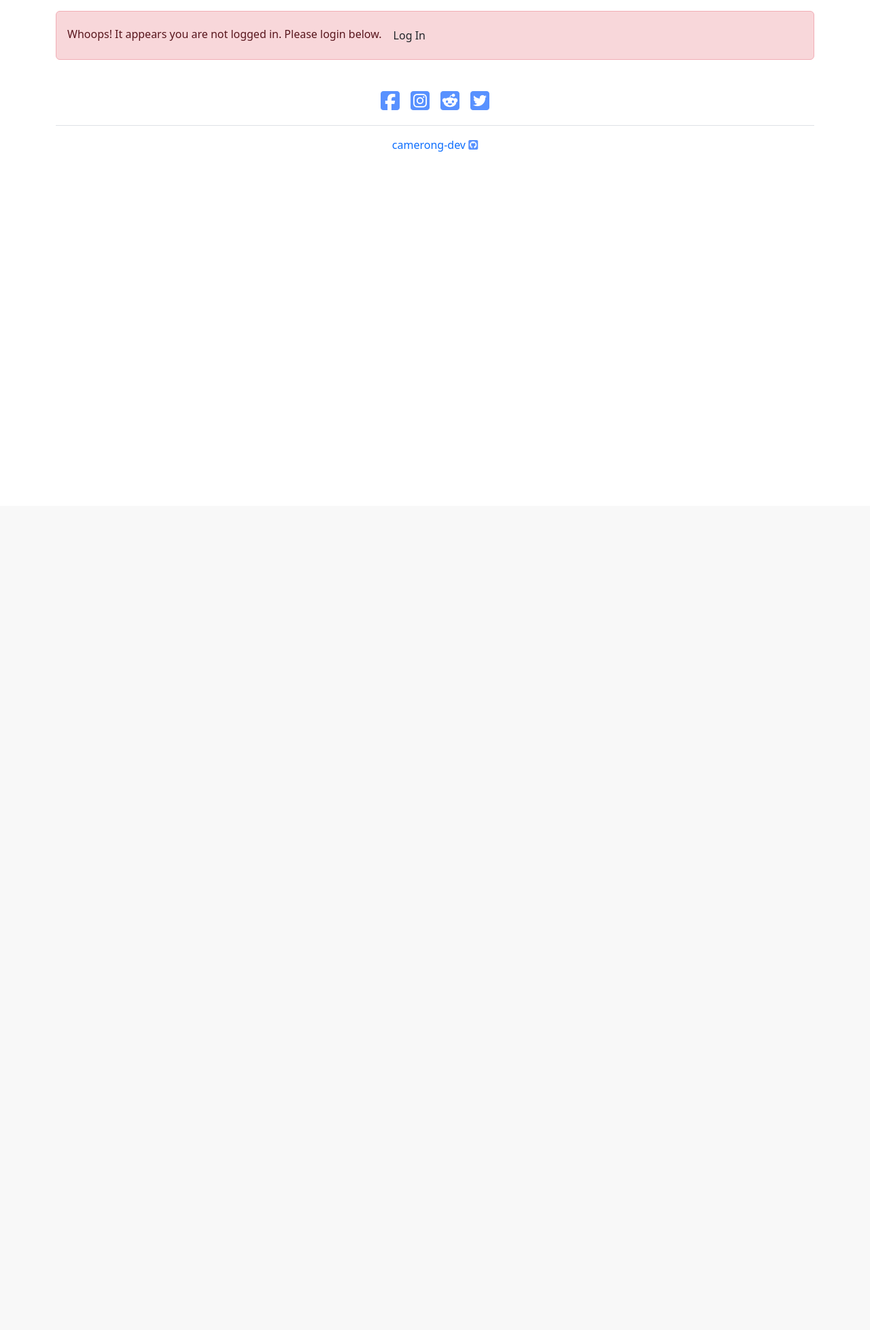
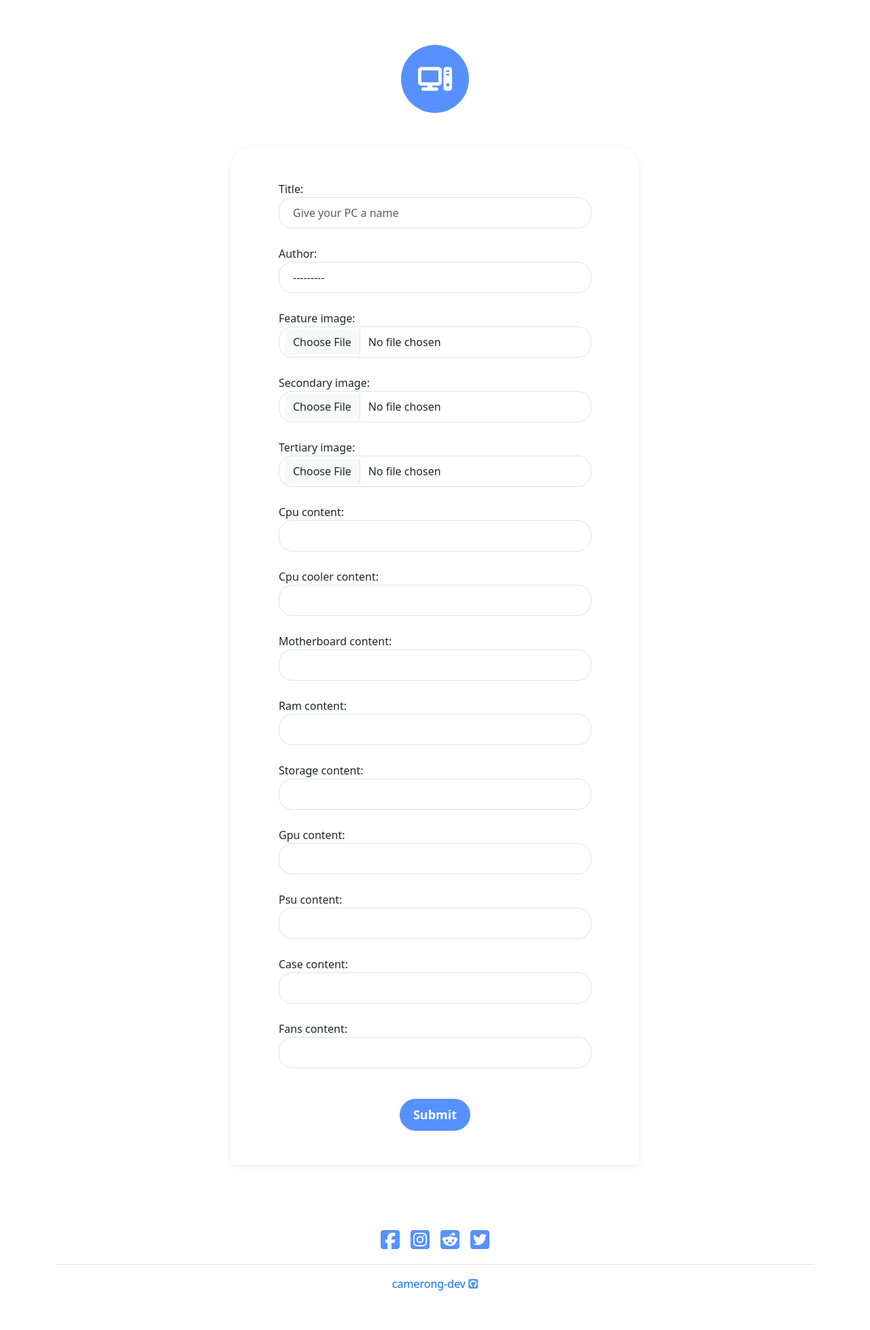
Before and after one commit to camerong-dev/inspire-pc, a Django app: page /add_pc/ in a window 1280 px wide. Shown: the part 56-2012 px from the top of the page at 68% size. Before the commit the page ends 279 px from the top, so only its background shows below. Run offline with Django 3.2, Linux system fonts and the light colour scheme; the visitor is signed in with stand-in values (Sample User, id 1); data comes from the database, SQL or seed files in the repository; parts of the project's set-up code (start-up, migrations or seed data) failed here and were passed over; some libraries are stand-ins or nearby versions.

Commit message:
Style warning message for not being logged in

```diff
--- a/static/css/style.css
+++ b/static/css/style.css
@@ -114,7 +114,8 @@ a:link {
     padding: 10px 20px;
 }
 
-.registration-form .create-pc {
+.registration-form .create-pc,
+.registration-form .error-login {
     border-radius: 30px;
     padding: 10px 20px;
     font-size: 18px;
--- a/templates/add_pc.html
+++ b/templates/add_pc.html
@@ -4,7 +4,7 @@
 
 </br></br></br>
 
-{% if user.is_athenticated %}
+{% if user.is_authenticated %}
 
     <div class="registration-form">
         <div class="form-icon">
@@ -14,18 +14,25 @@
             <form method="POST" enctype="multipart/form-data">
                 {% csrf_token %}
                 {{ form.as_p }}
-                <button type='submit' class='btn btn-block create-pc'>Submit</button>
+                <div class="text-center">
+                    <button type='submit' class='btn btn-block create-pc'>Submit</button>
+                </div>
             </form>
         </div>
     </div>
 
 {% else %}
-
-    <div class="alert alert-danger"
-        <strong>Whoops!</strong> It appears you are not logged in. Please login below.
-        <a class="btn btn-block" href="{% url 'login' %}">Log In</a>
+    <div class="registration-form">
+        <div class="alert alert-danger text-center">
+            <strong>Whoops!</strong> It appears you are not logged in.
+            <br>
+            Please login below.
+            <br>
+            <div>
+                <a class="btn btn-block error-login" href="{% url 'login' %}">Log In</a>
+            </div>
+        </div>
     </div>
-
 {% endif %}
 
 {% endblock %}
```
